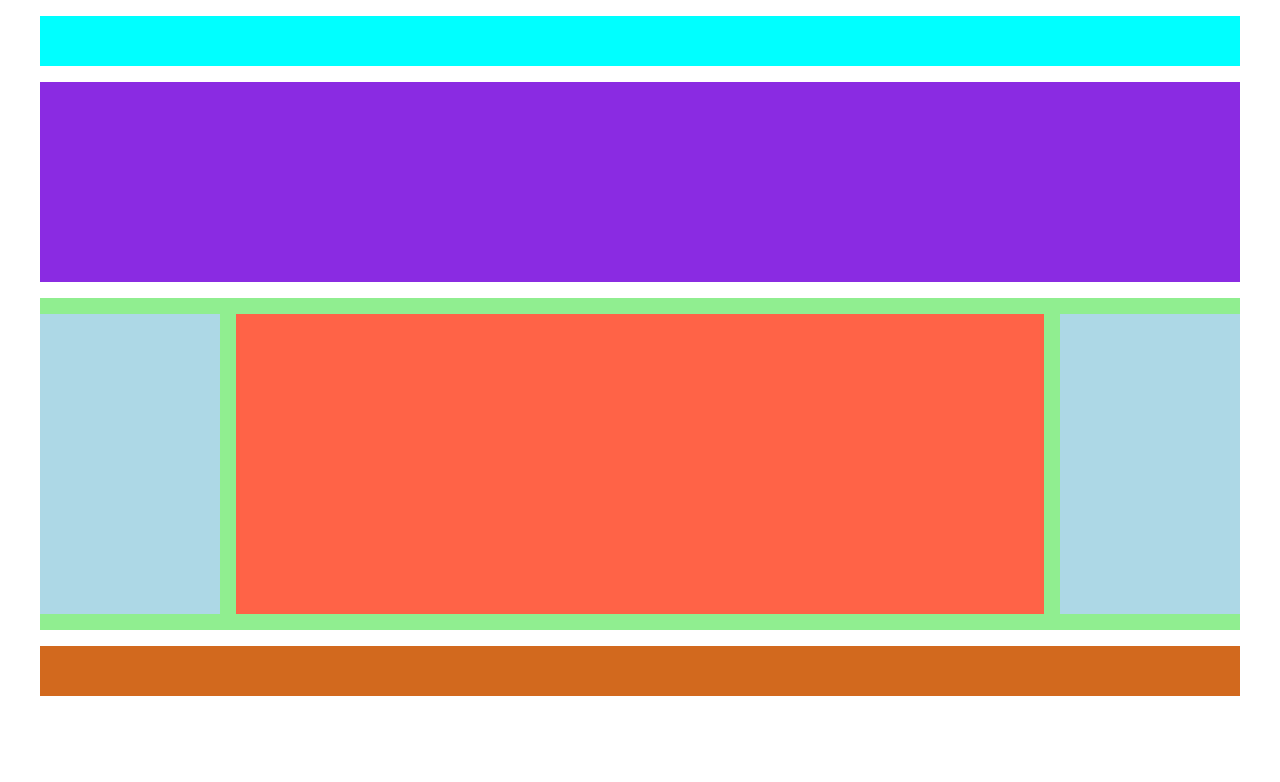
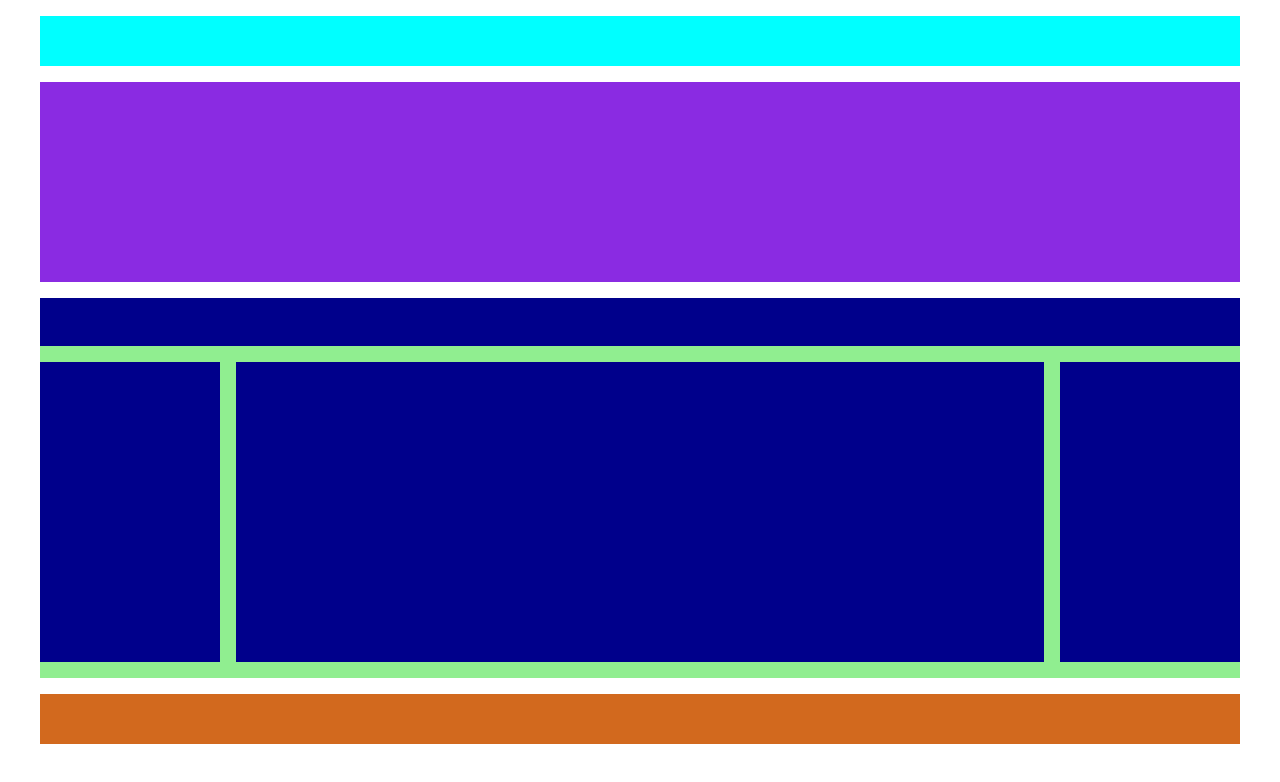
Before and after one commit to SharyMirko/htmlcss-struttura-wp, a plain HTML site: page index.html in a window 1280 px wide. Drawn offline with Linux system fonts and the light colour scheme.

Commit message:
colori & content header

```diff
--- a/css/style.css
+++ b/css/style.css
@@ -13,7 +13,7 @@
     background: lightgreen;
     width: 100%;
     margin: auto;
-    padding: 1em 0;
+    padding: 0 0 1em;
 }
 
 .container-main::after {
@@ -36,6 +36,13 @@
     background-color: blueviolet;
 }
 
+.superiore {
+    width: 100%;
+    height: 3em;
+    background-color: darkblue;
+    margin: 0 0 1em;
+}
+
 .sidebar,
 .content {
     height: 300px;
@@ -46,12 +53,12 @@
 }
 
 .sidebar {
-    background-color: lightblue;
+    background-color: darkblue;
     width: 15%;
 }
 
 .content {
-    background-color: tomato;
+    background-color: darkblue;
     width: calc(70% - 2em);
     margin: 0 1em;
 }
--- a/index.html
+++ b/index.html
@@ -23,6 +23,10 @@
 
      <main class="container-main">
 
+        <div class="superiore">
+
+        </div>
+
         <div class="column sidebar">
 
         </div>
```
